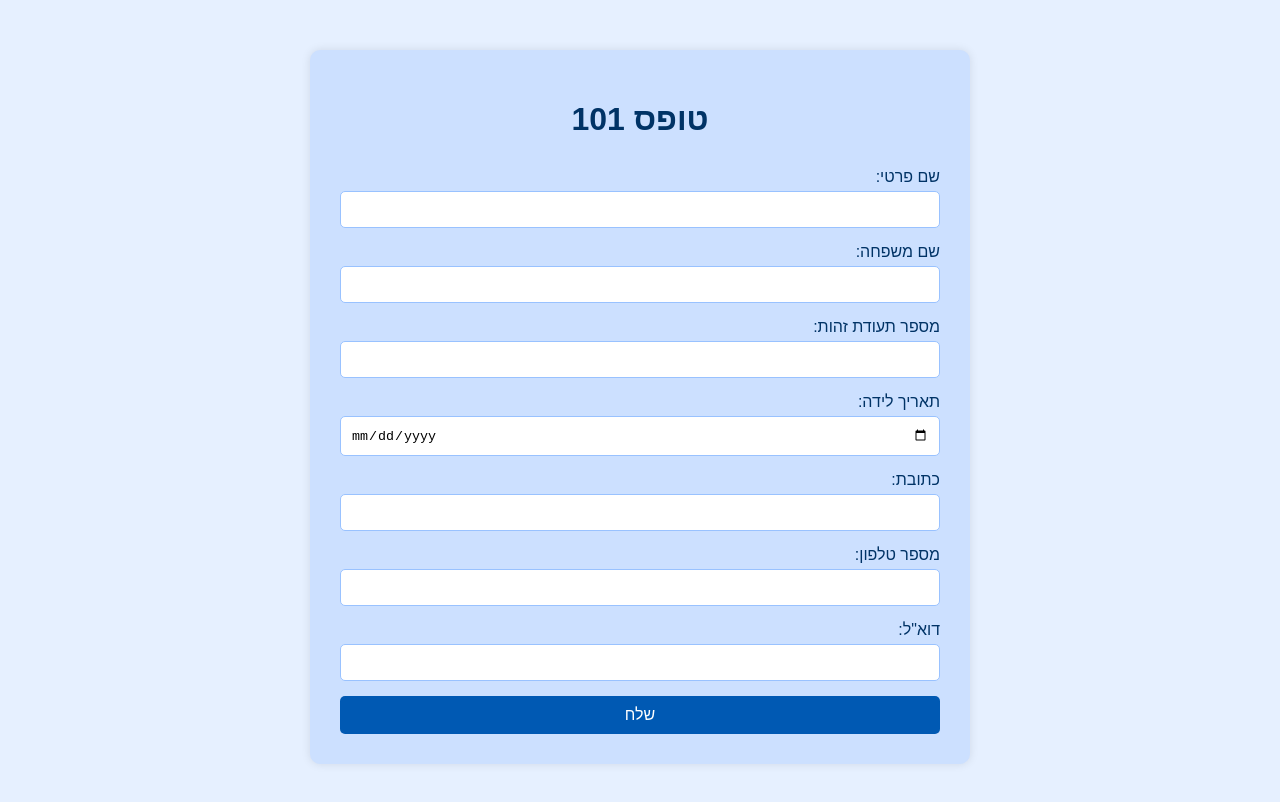
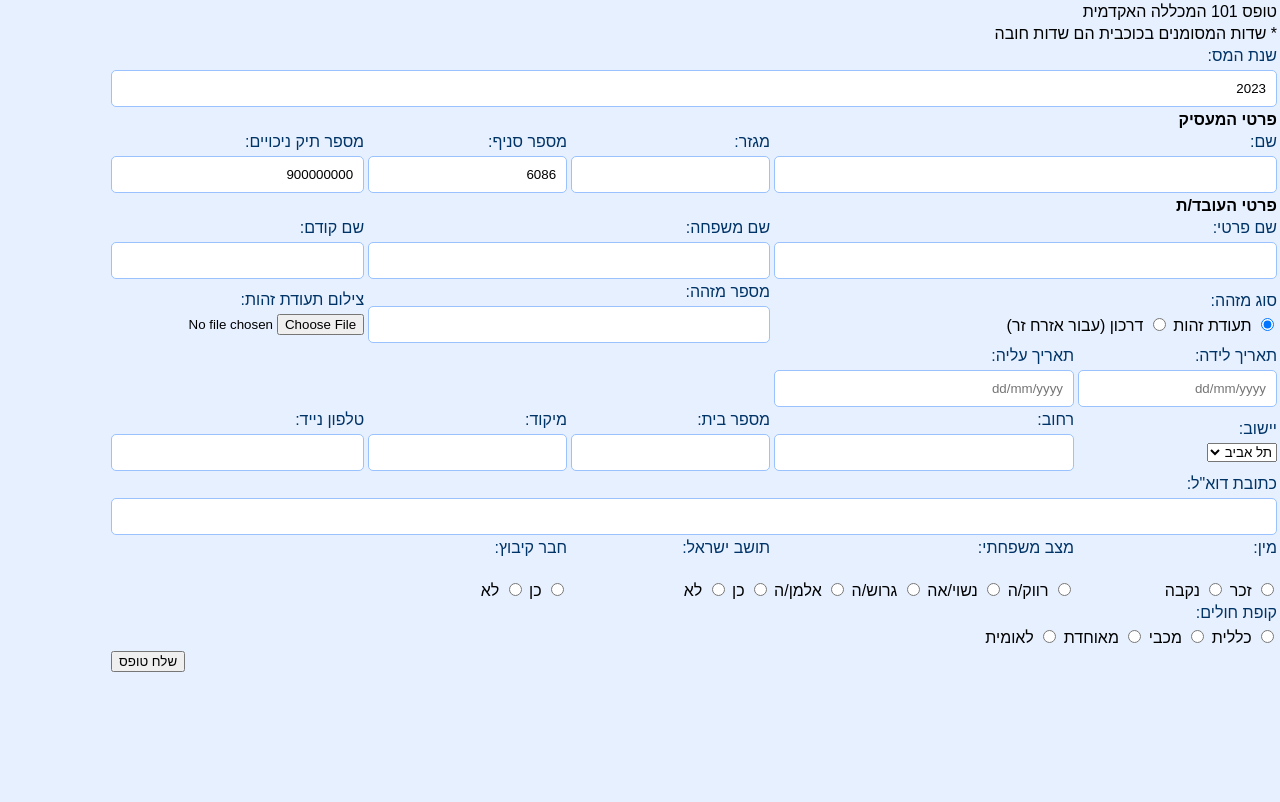
Before and after one commit to Roni-lichtig/HW3, a plain HTML site: page index.html in a window 1280 px wide. Drawn offline with Linux system fonts and the light colour scheme.

Commit message:
Update index.html

```diff
--- a/index.html
+++ b/index.html
@@ -2,43 +2,96 @@
 <html lang="he" dir="rtl">
 <head>
   <meta charset="UTF-8">
-  <title>טופס 101</title>
+  <title>טופס 101 - המכללה האקדמית</title>
   <link rel="stylesheet" href="style.css">
 </head>
 <body>
-  <div class="form-container">
-    <h1>טופס 101</h1>
-    <form action="#" method="post">
-      <div class="form-group">
-        <label for="firstName">שם פרטי:</label>
-        <input type="text" id="firstName" name="firstName" required>
-      </div>
-      <div class="form-group">
-        <label for="lastName">שם משפחה:</label>
-        <input type="text" id="lastName" name="lastName" required>
-      </div>
-      <div class="form-group">
-        <label for="idNumber">מספר תעודת זהות:</label>
-        <input type="text" id="idNumber" name="idNumber" required>
-      </div>
-      <div class="form-group">
-        <label for="birthDate">תאריך לידה:</label>
-        <input type="date" id="birthDate" name="birthDate" required>
-      </div>
-      <div class="form-group">
-        <label for="address">כתובת:</label>
-        <input type="text" id="address" name="address" required>
-      </div>
-      <div class="form-group">
-        <label for="phone">מספר טלפון:</label>
-        <input type="tel" id="phone" name="phone" required>
-      </div>
-      <div class="form-group">
-        <label for="email">דוא"ל:</label>
-        <input type="email" id="email" name="email" required>
-      </div>
-      <button type="submit">שלח</button>
-    </form>
-  </div>
+  <form>
+    <table>
+      <tr>
+        <td colspan="5" class="top-title">טופס 101 המכללה האקדמית</td>
+      </tr>
+      <tr>
+        <td colspan="5" class="sub-title">* שדות המסומנים בכוכבית הם שדות חובה</td>
+      </tr>
+      <tr>
+        <td colspan="5"><label>שנת המס:</label> <input type="text" value="2023"></td>
+      </tr>
+
+      <tr>
+        <td colspan="5"><strong>פרטי המעסיק</strong></td>
+      </tr>
+      <tr>
+        <td colspan="2"><label>שם:</label> <input type="text"></td>
+        <td><label>מגזר:</label> <input type="text"></td>
+        <td><label>מספר סניף:</label> <input type="text" value="6086"></td>
+        <td><label>מספר תיק ניכויים:</label> <input type="text" value="900000000"></td>
+      </tr>
+
+      <tr>
+        <td colspan="5"><strong>פרטי העובד/ת</strong></td>
+      </tr>
+      <tr>
+        <td colspan="2"><label>שם פרטי:</label> <input type="text"></td>
+        <td colspan="2"><label>שם משפחה:</label> <input type="text"></td>
+        <td><label>שם קודם:</label> <input type="text"></td>
+      </tr>
+      <tr>
+        <td colspan="2">
+          <label>סוג מזהה:</label>
+          <input type="radio" name="id_type" checked> תעודת זהות
+          <input type="radio" name="id_type"> דרכון (עבור אזרח זר)
+        </td>
+        <td colspan="2"><label>מספר מזהה:</label> <input type="text"></td>
+        <td><label>צילום תעודת זהות:</label> <input type="file"></td>
+      </tr>
+      <tr>
+        <td><label>תאריך לידה:</label> <input type="text" placeholder="dd/mm/yyyy"></td>
+        <td><label>תאריך עליה:</label> <input type="text" placeholder="dd/mm/yyyy"></td>
+        <td colspan="3"></td>
+      </tr>
+      <tr>
+        <td><label>יישוב:</label> <select><option>תל אביב</option></select></td>
+        <td><label>רחוב:</label> <input type="text"></td>
+        <td><label>מספר בית:</label> <input type="text"></td>
+        <td><label>מיקוד:</label> <input type="text"></td>
+        <td><label>טלפון נייד:</label> <input type="text"></td>
+      </tr>
+      <tr>
+        <td colspan="5"><label>כתובת דוא"ל:</label> <input type="email"></td>
+      </tr>
+      <tr>
+        <td><label>מין:</label><br>
+          <input type="radio" name="gender"> זכר
+          <input type="radio" name="gender"> נקבה
+        </td>
+        <td><label>מצב משפחתי:</label><br>
+          <input type="radio" name="status"> רווק/ה
+          <input type="radio" name="status"> נשוי/אה
+          <input type="radio" name="status"> גרוש/ה
+          <input type="radio" name="status"> אלמן/ה
+        </td>
+        <td><label>תושב ישראל:</label><br>
+          <input type="radio" name="citizen"> כן
+          <input type="radio" name="citizen"> לא
+        </td>
+        <td colspan="2"><label>חבר קיבוץ:</label><br>
+          <input type="radio" name="kibbutz"> כן
+          <input type="radio" name="kibbutz"> לא
+        </td>
+      </tr>
+      <tr>
+        <td colspan="5"><label>קופת חולים:</label>
+          <input type="radio" name="kupat"> כללית
+          <input type="radio" name="kupat"> מכבי
+          <input type="radio" name="kupat"> מאוחדת
+          <input type="radio" name="kupat"> לאומית
+        </td>
+      </tr>
+      <tr>
+        <td colspan="5" style="text-align: left;"><input type="submit" value="שלח טופס"></td>
+      </tr>
+    </table>
+  </form>
 </body>
 </html>
```
